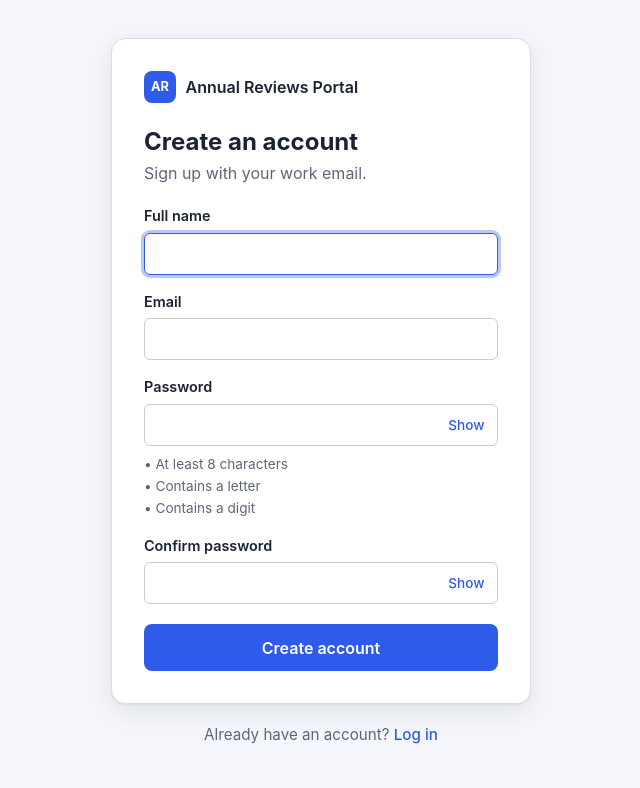
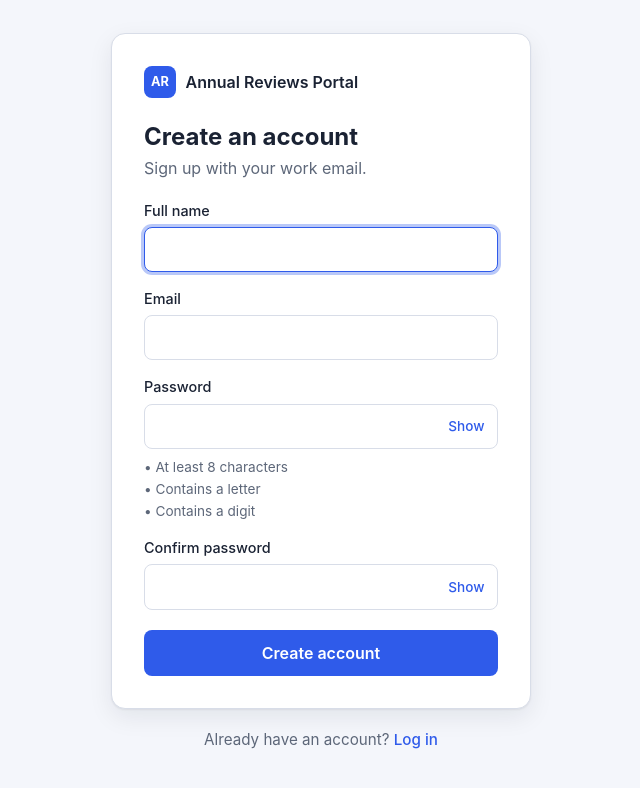
Before and after one commit to salamquraan-lang/Annual-Reviews-Portal-FE, a React (Vite) app: page /signup in a window 1280 px wide. Shown: the top 788 px of the page, without its empty margins (319-959 px from the left). Built offline with nearby package versions, Linux system fonts and the light colour scheme; no server answers.

Commit message:
Scope form styles so they do not override the auth screens

```diff
--- a/src/styles.css
+++ b/src/styles.css
@@ -682,8 +682,10 @@ a.btn--primary:hover {
 .modal {
 	width: min(480px, calc(100vw - 32px));
 	padding: 0;
-	border: 1px solid rgba(128, 128, 128, 0.4);
+	border: 1px solid var(--border);
 	border-radius: 10px;
+	background: var(--surface);
+	color: var(--text);
 }
 
 .modal::backdrop {
@@ -716,39 +718,13 @@ a.btn--primary:hover {
 	padding: 20px;
 }
 
-.form {
-	display: flex;
-	flex-direction: column;
-	gap: 16px;
-}
-
-.field {
-	display: flex;
-	flex-direction: column;
-	gap: 6px;
-}
-
-.field label {
-	font-size: 0.9rem;
-	font-weight: 600;
-}
-
-.field input,
-.field select {
-	padding: 8px 10px;
-	border: 1px solid rgba(128, 128, 128, 0.4);
-	border-radius: 6px;
-	background: transparent;
-	color: inherit;
-	font: inherit;
-}
-
-.field__error,
 .form__error {
 	margin: 0;
 	font-size: 0.85rem;
-	color: #dc2626;
+	color: var(--error);
 }
+
+
 
 .form__actions {
 	display: flex;
@@ -887,6 +863,17 @@ a.btn--primary:hover {
 .picker__list {
 	width: 100%;
 	padding: 4px;
+	font: inherit;
+	color: var(--text);
+	background: var(--surface);
+	border: 1px solid var(--border);
+	border-radius: 8px;
+}
+
+.picker__list:focus {
+	outline: none;
+	border-color: var(--primary);
+	box-shadow: 0 0 0 3px var(--focus);
 }
 
 .picker__list optgroup {
```
Lines whose indentation alone changed are shown as unchanged.
